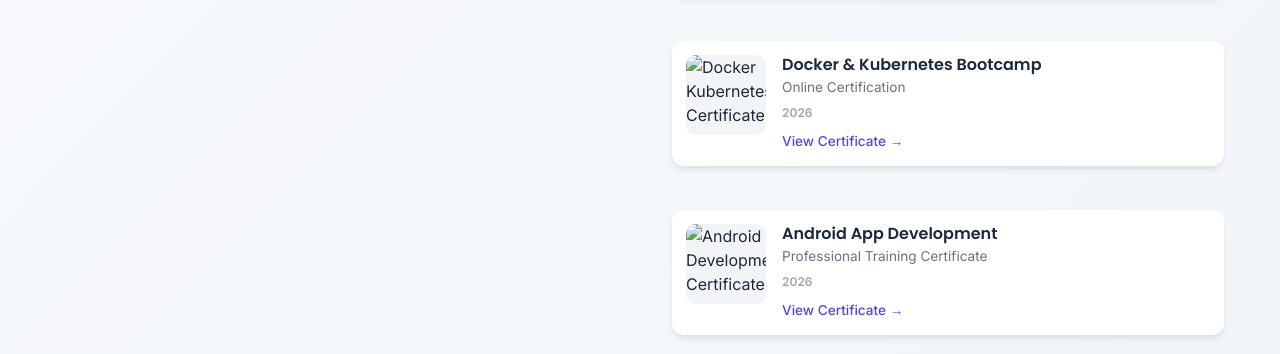
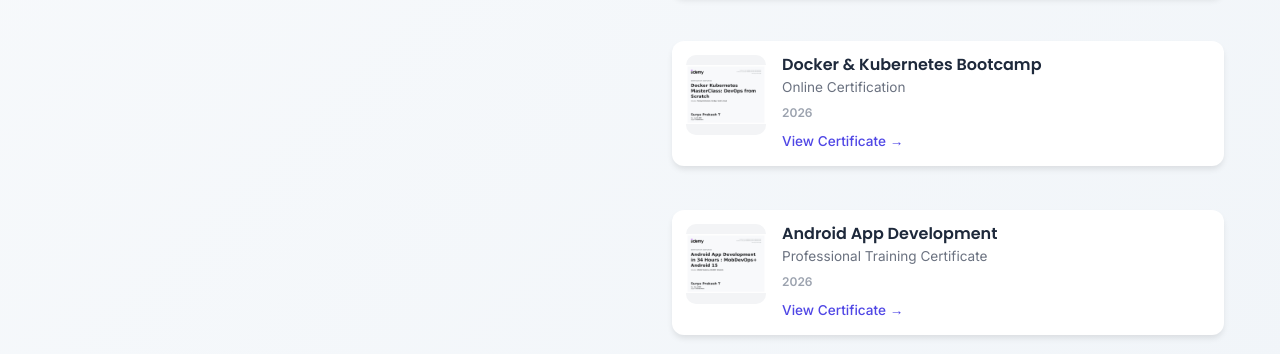
Before and after one commit to suryahicet2023/suryaprakash-portfolio-, a website built with Vite: page index.html in a window 1280 px wide. Shown: the part 4531-4885 px from the top of the page. Built offline with nearby package versions, Linux system fonts and the light colour scheme; files whose address does not match are found by name.

Commit message:
update certificate error

```diff
--- a/index.html
+++ b/index.html
@@ -624,7 +624,7 @@
 
                 <div class="certification-item">
                     <div class="cert-image">
-                        <img src="assets/certificates/docker.png" alt="Docker Kubernetes Certificate">
+                        <img src="DevOps Kubernetes Certificate.jpg" alt="Docker Kubernetes Certificate">
                     </div>
 
                     <div class="cert-content">
@@ -642,7 +642,7 @@
 
                 <div class="certification-item">
                     <div class="cert-image">
-                        <img src="assets/certificates/android.png" alt="Android Development Certificate">
+                        <img src="Android Certificate.jpg" alt="Android Development Certificate">
                     </div>
 
                     <div class="cert-content">
```
